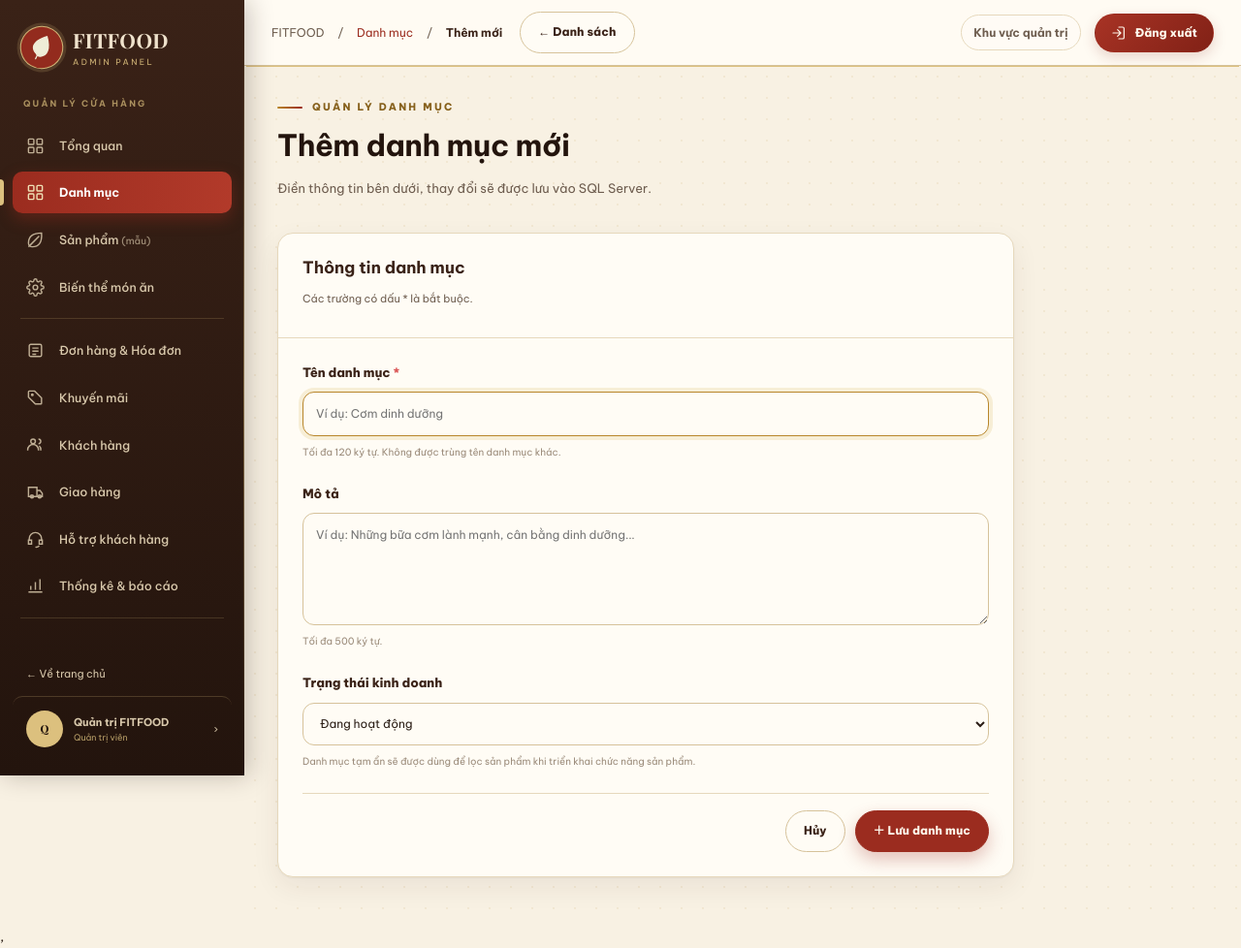
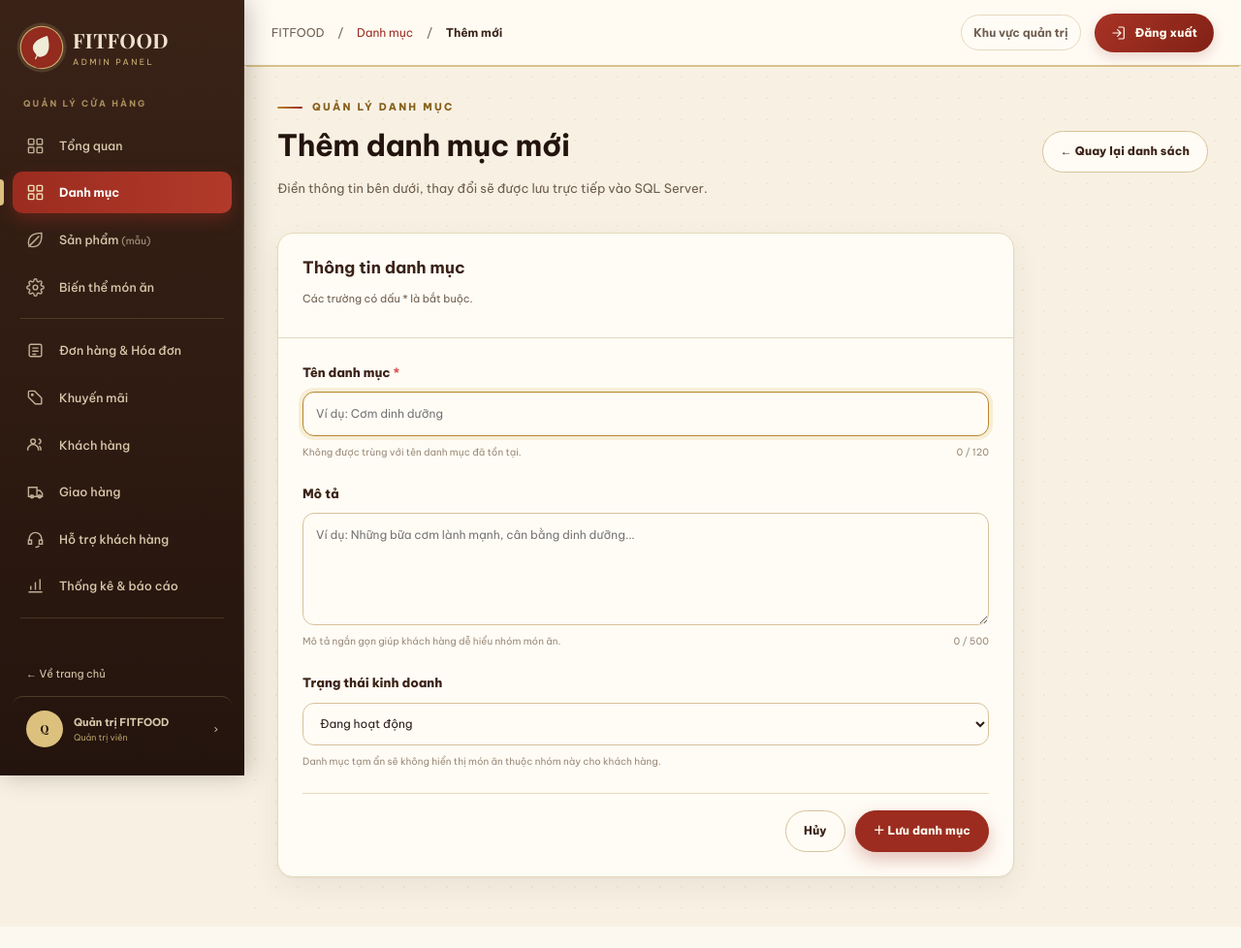
Before and after one commit to phongtttp00593/fitfood, a Spring Boot app: page /admin/categories/new in a window 1280 px wide. Shown: the whole page at 97% size. After the commit the page ends 956 px from the top, so only its background shows below. Run offline with Spring Boot 4, Linux system fonts and the light colour scheme; a user stored in the database is signed in; some of the project's set-up classes (security, data sources, template engines, error pages and the like) are left out, and stand-ins take their place.

Commit message:
FIX LOI TRANG THEM DANH MUC

```diff
--- a/src/main/resources/templates/admin-category-form.html
+++ b/src/main/resources/templates/admin-category-form.html
@@ -3,7 +3,11 @@
   <head>
     <meta charset="UTF-8" />
     <meta name="viewport" content="width=device-width, initial-scale=1.0" />
-        <title>Thêm / Sửa danh mục | FITFOOD Admin</title>
+    <title
+      th:text="${categoryForm.id == null} ? 'Thêm danh mục | FITFOOD Admin' : 'Chỉnh sửa danh mục | FITFOOD Admin'"
+    >
+      Thêm / Sửa danh mục | FITFOOD Admin
+    </title>
     <link rel="preconnect" href="https://fonts.googleapis.com" />
     <link rel="preconnect" href="https://fonts.gstatic.com" crossorigin />
     <link
@@ -20,6 +24,7 @@
         class="adm-sidebar"
         th:replace="~{fragments/admin-sidebar :: sidebar('categories')}"
       ></aside>
+
       <div class="adm-main">
         <header class="adm-top cat-top">
           <div class="admin-breadcrumb">
@@ -29,18 +34,28 @@
               >Thêm mới</b
             >
           </div>
-                    <a class="cat-outline-btn" th:href="@{/admin/categories}"
-                       >← Danh sách</a
-                    >
 
           <div class="fit-admin-top-actions">
             <span class="fit-admin-top-label">Khu vực quản trị</span>
             <form class="fit-admin-logout" method="post" th:action="@{/logout}">
-                        <input type="hidden" th:name="${_csrf.parameterName}" th:value="${_csrf.token}" />
-                        <button type="submit" aria-label="Đăng xuất khỏi trang quản trị"><svg viewBox="0 0 24 24" aria-hidden="true"><path d="M10 17l5-5-5-5M15 12H3M12 3h6a2 2 0 0 1 2 2v14a2 2 0 0 1-2 2h-6"/></svg><span>Đăng xuất</span></button>
+              <input
+                type="hidden"
+                th:if="${_csrf != null}"
+                th:name="${_csrf.parameterName}"
+                th:value="${_csrf.token}"
+              />
+              <button type="submit" aria-label="Đăng xuất khỏi trang quản trị">
+                <svg viewBox="0 0 24 24" aria-hidden="true">
+                  <path
+                    d="M10 17l5-5-5-5M15 12H3M12 3h6a2 2 0 0 1 2 2v14a2 2 0 0 1-2 2h-6"
+                  />
+                </svg>
+                <span>Đăng xuất</span>
+              </button>
             </form>
           </div>
         </header>
+
         <main class="adm-content cat-content">
           <div class="cat-heading">
             <div>
@@ -51,19 +66,40 @@
                 Thêm danh mục mới
               </h1>
               <p>
-                                Điền thông tin bên dưới, thay đổi sẽ được lưu vào SQL Server.
+                Điền thông tin bên dưới, thay đổi sẽ được lưu trực tiếp vào SQL
+                Server.
               </p>
             </div>
+            <a class="cat-outline-btn" th:href="@{/admin/categories}"
+              >← Quay lại danh sách</a
+            >
           </div>
+
+          <!-- Thông báo lỗi chung từ Controller (trùng tên, lỗi DB...) -->
+          <div
+            class="cat-alert cat-alert-error"
+            th:if="${error}"
+            th:text="${error}"
+            role="alert"
+          ></div>
 
           <section class="cat-card cat-form-card">
             <div class="cat-card-header">
               <div>
-                                <h2>Thông tin danh mục</h2>
+                <h2>
+                  Thông tin danh mục
+                  <span
+                    th:if="${categoryForm.id != null}"
+                    th:text="'(Mã: DM' + ${categoryForm.id} + ')'"
+                    style="font-size: 14px; font-weight: 600; opacity: 0.75"
+                  ></span>
+                </h2>
                 <p>Các trường có dấu * là bắt buộc.</p>
               </div>
             </div>
+
             <form
+              id="categoryEditorForm"
               th:action="@{/admin/categories/save}"
               th:object="${categoryForm}"
               method="post"
@@ -71,10 +107,24 @@
             >
               <input
                 type="hidden"
+                th:if="${_csrf != null}"
                 th:name="${_csrf.parameterName}"
                 th:value="${_csrf.token}"
               />
               <input type="hidden" th:field="*{id}" />
+
+              <div
+                class="cat-alert cat-alert-error"
+                th:if="${#fields.hasGlobalErrors()}"
+                role="alert"
+              >
+                <p
+                  th:each="err : ${#fields.globalErrors()}"
+                  th:text="${err}"
+                  style="margin: 0"
+                ></p>
+              </div>
+
               <div class="cat-field">
                 <label for="categoryName">Tên danh mục <em>*</em></label>
                 <input
@@ -86,9 +136,18 @@
                   placeholder="Ví dụ: Cơm dinh dưỡng"
                   autofocus
                 />
+                <div
+                  style="
+                    display: flex;
+                    justify-content: space-between;
+                    gap: 8px;
+                  "
+                >
                   <small class="cat-hint"
-                                       >Tối đa 120 ký tự. Không được trùng tên danh mục khác.</small
+                    >Không được trùng với tên danh mục đã tồn tại.</small
                   >
+                  <small class="cat-hint" id="nameCharCount">0 / 120</small>
+                </div>
                 <span
                   class="cat-error-text"
                   th:if="${#fields.hasErrors('name')}"
@@ -96,6 +155,7 @@
                   >Lỗi</span
                 >
               </div>
+
               <div class="cat-field">
                 <label for="categoryDescription">Mô tả</label>
                 <textarea
@@ -105,7 +165,18 @@
                   th:field="*{description}"
                   placeholder="Ví dụ: Những bữa cơm lành mạnh, cân bằng dinh dưỡng..."
                 ></textarea>
-                                <small class="cat-hint">Tối đa 500 ký tự.</small>
+                <div
+                  style="
+                    display: flex;
+                    justify-content: space-between;
+                    gap: 8px;
+                  "
+                >
+                  <small class="cat-hint"
+                    >Mô tả ngắn gọn giúp khách hàng dễ hiểu nhóm món ăn.</small
+                  >
+                  <small class="cat-hint" id="descCharCount">0 / 500</small>
+                </div>
                 <span
                   class="cat-error-text"
                   th:if="${#fields.hasErrors('description')}"
@@ -113,22 +184,25 @@
                   >Lỗi</span
                 >
               </div>
+
               <div class="cat-field">
                 <label for="categoryActive">Trạng thái kinh doanh</label>
                 <select id="categoryActive" th:field="*{active}">
-                                    <option value="true">Đang hoạt động</option>
-                                    <option value="false">Tạm ẩn</option>
+                  <option th:value="true">Đang hoạt động</option>
+                  <option th:value="false">Tạm ẩn</option>
                 </select>
                 <small class="cat-hint"
-                                       >Danh mục tạm ẩn sẽ được dùng để lọc sản phẩm khi triển khai
-                                    chức năng sản phẩm.</small
+                  >Danh mục tạm ẩn sẽ không hiển thị món ăn thuộc nhóm này cho
+                  khách hàng.</small
                 >
               </div>
+
               <div class="cat-form-actions">
                 <a class="cat-outline-btn" th:href="@{/admin/categories}"
                   >Hủy</a
                 >
                 <button
+                  id="submitCategoryBtn"
                   class="cat-primary-btn"
                   type="submit"
                   th:text="${categoryForm.id == null} ? '＋ Lưu danh mục' : '✓ Lưu thay đổi'"
@@ -141,5 +215,58 @@
         </main>
       </div>
     </div>
+
+    <script>
+      (() => {
+        'use strict';
+        const form = document.getElementById('categoryEditorForm');
+        const nameInput = document.getElementById('categoryName');
+        const descInput = document.getElementById('categoryDescription');
+        const nameCounter = document.getElementById('nameCharCount');
+        const descCounter = document.getElementById('descCharCount');
+        const submitBtn = document.getElementById('submitCategoryBtn');
+
+        const updateCount = (input, counter, max) => {
+          if (input && counter) {
+            counter.textContent = `${input.value.length} / ${max}`;
+          }
+        };
+
+        if (nameInput) {
+          updateCount(nameInput, nameCounter, 120);
+          nameInput.addEventListener('input', () =>
+            updateCount(nameInput, nameCounter, 120)
+          );
+        }
+
+        if (descInput) {
+          updateCount(descInput, descCounter, 500);
+          descInput.addEventListener('input', () =>
+            updateCount(descInput, descCounter, 500)
+          );
+        }
+
+        if (form) {
+          form.addEventListener('submit', (e) => {
+            if (nameInput) {
+              nameInput.value = nameInput.value.trim();
+              if (!nameInput.value) {
+                e.preventDefault();
+                nameInput.focus();
+                return;
+              }
+            }
+            if (descInput) {
+              descInput.value = descInput.value.trim();
+            }
+            // Khóa nút tránh bấm đúp tạo 2 danh mục giống nhau
+            if (submitBtn) {
+              submitBtn.disabled = true;
+              submitBtn.textContent = 'Đang lưu...';
+            }
+          });
+        }
+      })();
+    </script>
   </body>
-</html>,
+</html>
```
Lines whose indentation alone changed are shown as unchanged.
